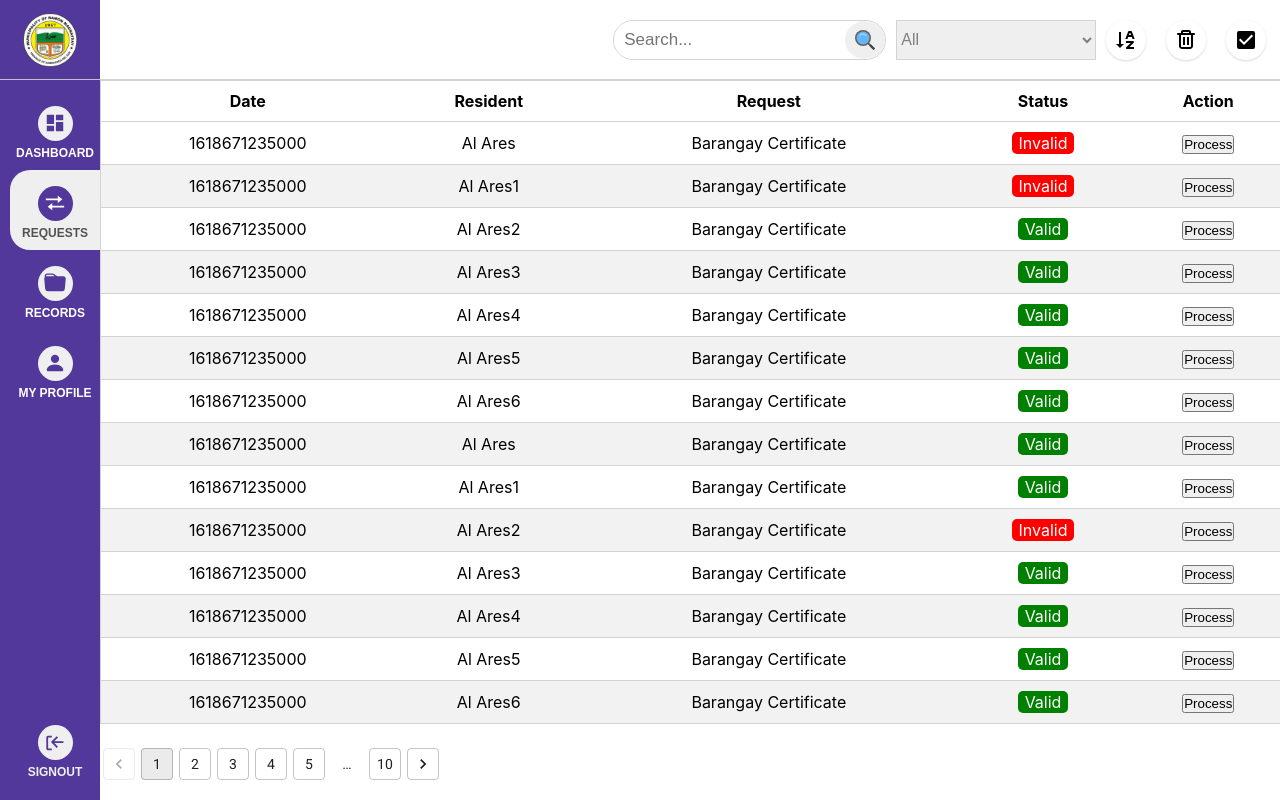
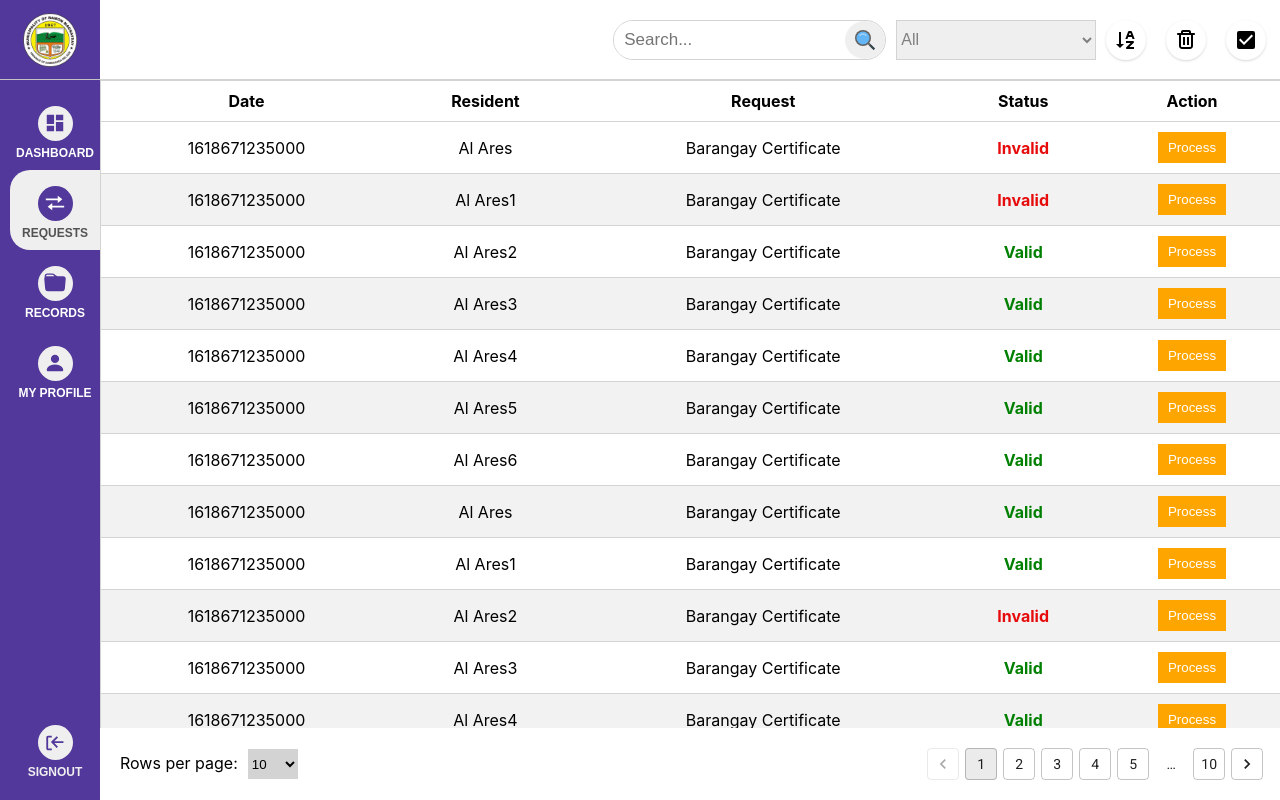
Before and after one commit to alnstien/BMS-frontend, a React (Create React App) app: page /transaction in a window 1280 px wide. Built offline with nearby package versions, Linux system fonts and the light colour scheme.

Commit message:
committed

```diff
--- a/src/components/transaction/index.js
+++ b/src/components/transaction/index.js
@@ -57,12 +57,12 @@ function ListItem({status,request}){
                 <td>
                     <div className="request-status-cc">
                         <p
-                            style={{background: request.status==='Valid' ? 'green' :'red' }}
+                            style={{color: request.status==='Valid' ? 'green' :'rgb(231, 12, 12)' }}
                         >{request.status}</p>
                     </div>
                 </td>
                 <td>
-                    <button>Process</button>
+                    <button className="process-btn">Process</button>
                 </td>
             </tr>
         </>
@@ -224,6 +224,17 @@ export default function Transaction(props) {
                                     </table>
                                 </div>
                                 <div className="requests-footer">
+                                    <div>
+                                        <label>Rows per page:</label>
+                                        <select>
+                                            <option>10</option>
+                                            <option>50</option>
+                                            <option>100</option>
+                                            <option>200</option>
+                                            <option>500</option>
+                                            <option>1000</option>
+                                        </select>
+                                    </div>
                                     <Pagination count={10} variant="outlined" shape="rounded" />
                                 </div>
                             </div>
--- a/src/components/transaction/transaction.css
+++ b/src/components/transaction/transaction.css
@@ -176,6 +176,23 @@
     /* background: red; */
     display: flex;
     align-items: center;
+    justify-content: space-between;
+    padding: 20px;
+}
+.process-btn{
+    padding: 8px 10px;
+    cursor: pointer;
+    background:orange;
+    outline: none;
+    border: none;
+    color: #fff;
+}
+.requests-footer div select{
+    margin-left: 10px;
+    height: 30px;
+    outline: none;
+    border: none;
+    background: lightgray;
 }
 .req-table{
     position: relative;
@@ -191,10 +208,7 @@
     justify-content: center;
 }
 .request-status-cc p{
-    background: green;
-    padding: 1px 7px;
-    color: #fff;
-    border-radius: 5px;
+    font-weight: bold;
 }
 .t-head{
     /* background:rgba(0,0,0,0.2); */
```
Also changed, not shown: src/components/modal/processModal.js (added).
